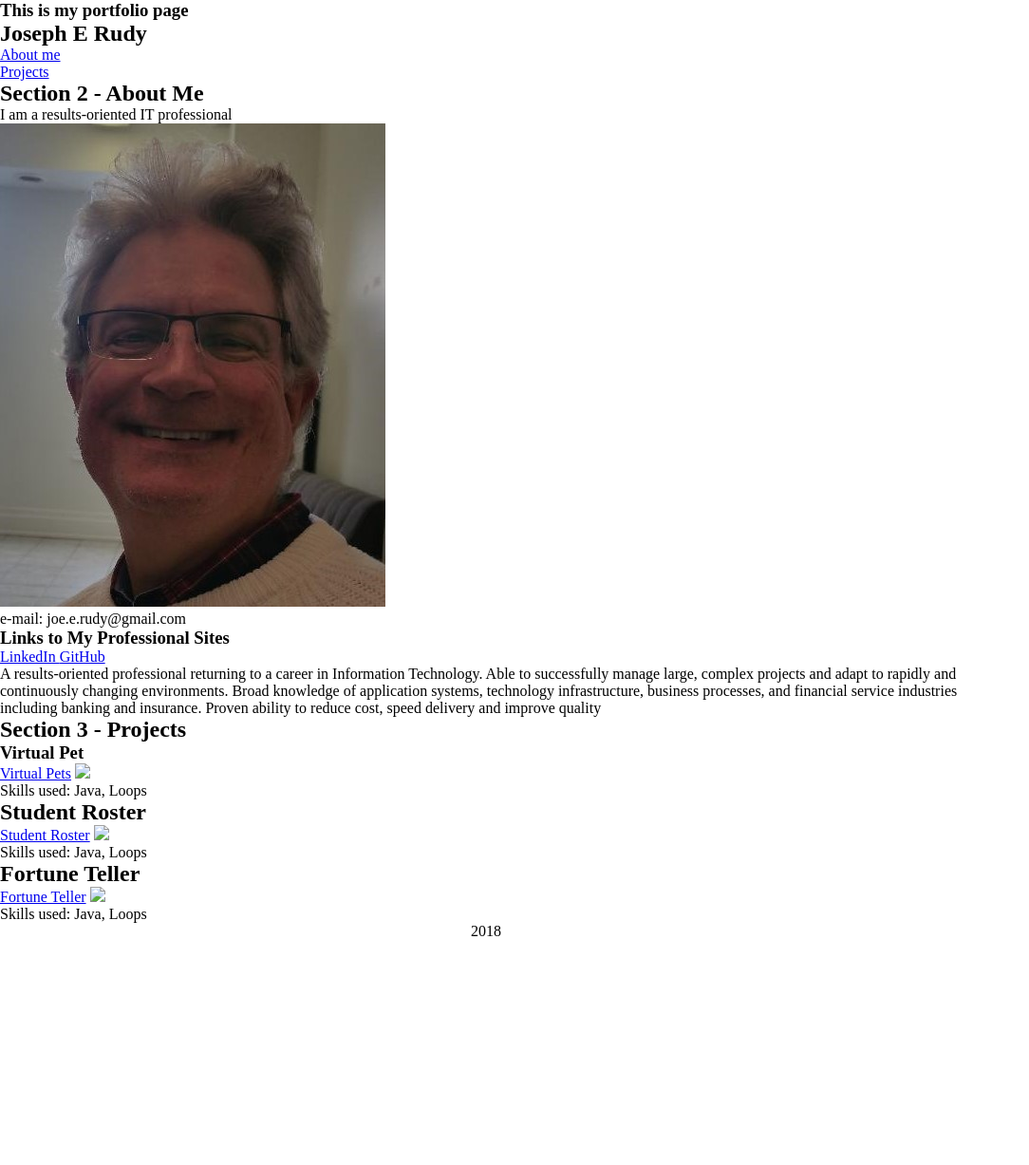
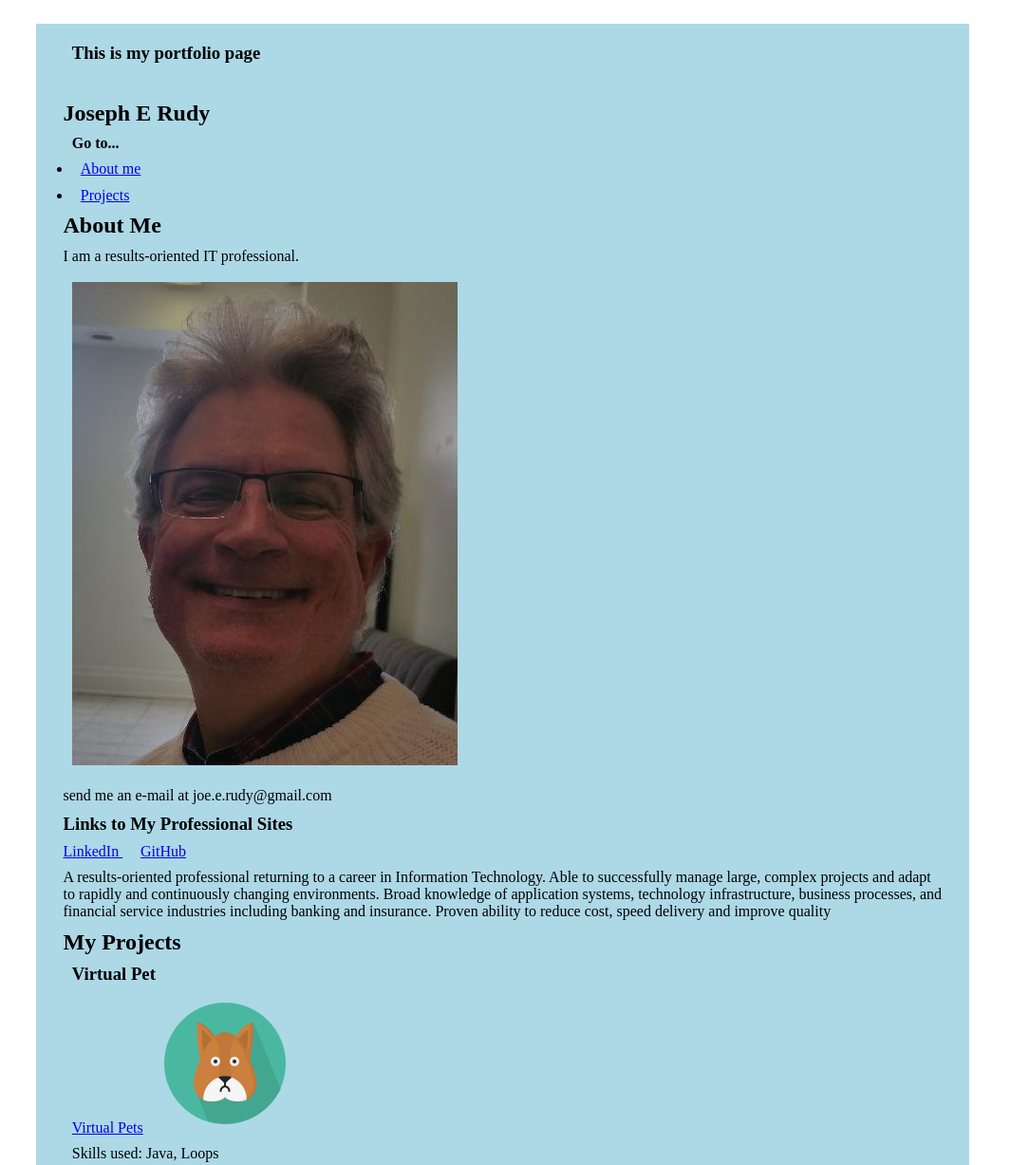
Before and after one commit to jr4boc01/jr4boc01.github.io, a plain HTML site: page index.html in a window 1280 px wide. Shown: the top 1227 px of the page at 95% size, without its empty margins (0-1084 px from the left). Before the commit the page ends 990 px from the top, so only its background shows below. Drawn offline with Linux system fonts and the light colour scheme.

Commit message:
updated css, minor changes to html

```diff
--- a/css/Layout.css
+++ b/css/Layout.css
@@ -1,14 +1,17 @@
 *{
 	box-sizing: border-box;
-	margin: 0;
+	margin: 1%;
 	padding: 0;
 }
 
 .container{
 	display: grid;
+	grid-template-rows: auto auto;
+	justify-content: center;
+	align-items: flex-start;
+	min-height: 90%;
 	width:80%;
-	height: 100vh;
-	background: white;
+	height: 90%;
 }
 
 .footer {
--- a/css/Style.css
+++ b/css/Style.css
@@ -0,0 +1,3 @@
+.container{
+	background-color: lightblue;
+}
--- a/index.html
+++ b/index.html
@@ -2,8 +2,8 @@
 <html>
 <head>
 	<title>Joe Rudy Portfolio</title>
-	<link rel="stylesheet" href="./css/Layout.css">
-   	<link rel="stylesheet" href="./css/Style.css">
+	<link rel="stylesheet" type="text/css" href="./css/Layout.css">
+   	<link rel="stylesheet" type="text/css"  href="./css/Style.css">
 </head>
 <body>
 <div class="container">
@@ -18,41 +18,42 @@
 	<section class="section__top">
 		<h2>Joseph E Rudy</h2>
 		<ul>
+			<H4>Go to... </h4>
     		<li><a href="#aboutMe">About me</a></li>
     		<li><a href="#projects">Projects</a></li>
    		</ul>
 	</section>
 	<section class="section__aboutme" id="aboutMe">
-		<h2>Section 2 - About Me </h2>
-			<p>I am a results-oriented IT professional</p>
+		<h2>About Me </h2>
+			<p>I am a results-oriented IT professional.</p>
 			<article>
 			<img src="./images/thumbnail.jpg" alt="Photo of Joe">
 			</article>
-			<p>e-mail: joe.e.rudy@gmail.com</p>
+			<p>send me an e-mail at joe.e.rudy@gmail.com</p>
 			<h3> Links to My Professional Sites</h3>
 			<a href="https://www.linkedin.com/in/joerudy">LinkedIn   </a>
         	<a href="https://github.com/jr4boc01">GitHub  </a>
         	<p> A results-oriented professional returning to a career in Information Technology.  Able to successfully manage large, complex projects and adapt to rapidly and continuously changing environments.  Broad knowledge of application systems, technology infrastructure, business processes, and financial service industries including banking and insurance.  Proven ability to reduce cost, speed delivery and improve quality
 	</section>
 	<section class="section__projects" id="projects">
-		<h2>Section 3 - Projects </h2>
+		<h2>My Projects </h2>
 		<article>
 			<h3>Virtual Pet</h3>
 			<a href="https://github.com/jr4boc01/virtual-pet-AMOK">Virtual Pets</a>
-			<img src="./images/virtualpet.jpg">
+			<img src="./images/virtualpet.png">
         	<p> Skills used: Java, Loops </p>
 		</article>
 		<article>
-			<h2>Student Roster</h2>
+			<h3>Student Roster</h3>
 			<a href="https://github.com/jr4boc01/student-roster">Student Roster</a>
 			<img src="./images/student.jpg">
-        	<p> Skills used: Java, Loops </p>
+        	<p> Skills used: Java </p>
         </article>
         <article>
-			<h2>Fortune Teller</h2>
+			<h3>Fortune Teller</h3>
 			<a href="https://github.com/jr4boc01/fortune-teller">Fortune Teller</a>
 			<img src="./images/fortuneteller.jpg">
-        	<p> Skills used: Java, Loops </p>
+        	<p> Skills used: Java, Other </p>
         </article>
 	</section>
 </main>
```
Also changed, not shown: Images/fortuneteller.jpg (added), Images/student.jpg (added), Images/virtualpet.png (added).
